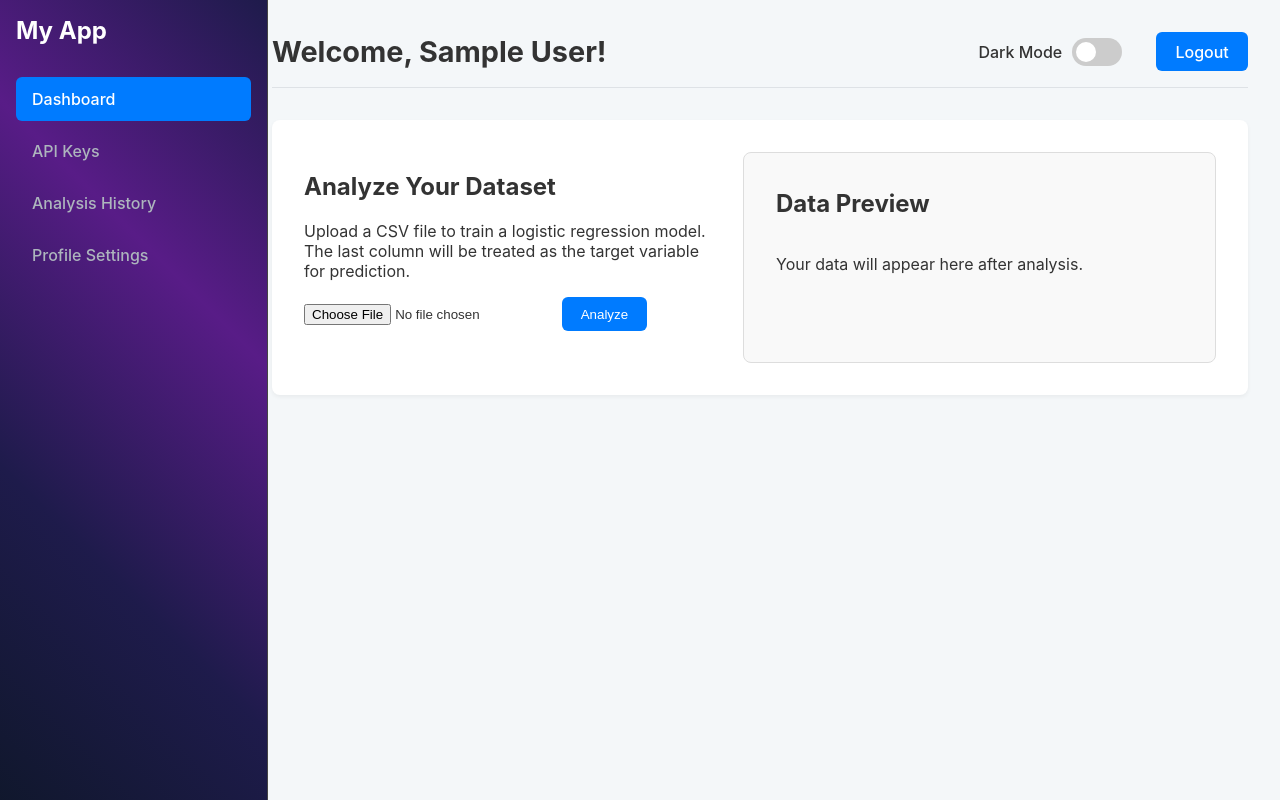
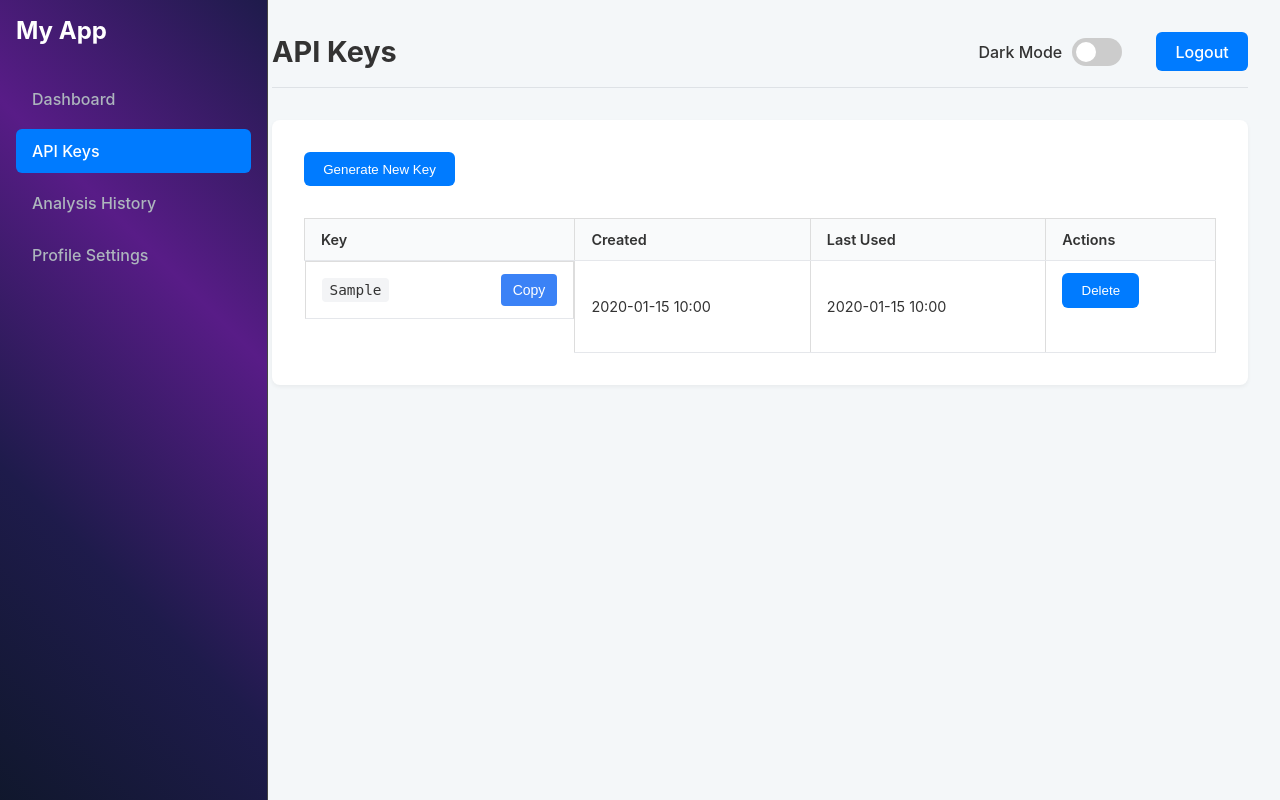
Before and after one commit to GAMEstar911/todocker, a Flask app: page /api-keys in a window 1280 px wide. Run offline with Flask 3, Linux system fonts and the light colour scheme; a user stored in the database is signed in; tables that the repository leaves empty hold one stand-in row (values such as "Sample post").

Commit message:
Feat: Add API keys page and update sidebar

```diff
--- a/app.py
+++ b/app.py
@@ -491,6 +491,20 @@ def api_keys():
     return render_template("api_keys.html", current_user=current_user, keys=keys)
 
 
+@app.route("/api-keys/<int:key_id>/delete", methods=["POST"])
+@login_required
+def delete_api_key(key_id):
+    key_to_delete = APIKey.query.get_or_404(key_id)
+    if key_to_delete.user_id != current_user.id:
+        flash("You do not have permission to delete this key.", "danger")
+        return redirect(url_for("api_keys"))
+
+    db.session.delete(key_to_delete)
+    db.session.commit()
+    flash("API Key deleted successfully.", "success")
+    return redirect(url_for("api_keys"))
+
+
 # ----------------- LOGOUT -----------------
 @app.route("/logout")
 @login_required
--- a/db-init/init.sql
+++ b/db-init/init.sql
@@ -9,7 +9,7 @@ CREATE TABLE IF NOT EXISTS users (
 
 CREATE TABLE IF NOT EXISTS api_keys (
     id INT AUTO_INCREMENT PRIMARY KEY,
-    key VARCHAR(64) UNIQUE NOT NULL,
+    'key' VARCHAR(64) UNIQUE NOT NULL,
     user_id INT NOT NULL,
     created_at DATETIME DEFAULT CURRENT_TIMESTAMP,
     last_used_at DATETIME,
--- /dev/null
+++ b/static/css/api_keys.css
@@ -0,0 +1,77 @@
+.key-generation {
+    margin-bottom: 2rem;
+}
+
+.key-list table {
+    width: 100%;
+    border-collapse: collapse;
+    margin-top: 1rem;
+}
+
+.key-list th, .key-list td {
+    padding: 0.75rem 1rem;
+    border-bottom: 1px solid #e5e7eb;
+    text-align: left;
+}
+
+.key-list th {
+    background-color: #f9fafb;
+    font-weight: 600;
+}
+
+.key-cell {
+    display: flex;
+    align-items: center;
+    justify-content: space-between;
+}
+
+.api-key-value {
+    font-family: monospace;
+    background-color: #f3f4f6;
+    padding: 0.25rem 0.5rem;
+    border-radius: 4px;
+}
+
+.copy-btn {
+    background-color: #3b82f6;
+    color: white;
+    border: none;
+    padding: 0.5rem 0.75rem;
+    border-radius: 4px;
+    cursor: pointer;
+    font-size: 0.875rem;
+    margin-left: 1rem;
+}
+
+.copy-btn:hover {
+    background-color: #2563eb;
+}
+
+.button-danger {
+    background-color: #ef4444;
+    color: white;
+}
+
+.button-danger:hover {
+    background-color: #dc2626;
+}
+
+.flash-messages {
+    margin-bottom: 1rem;
+}
+
+.flash {
+    padding: 1rem;
+    border-radius: 4px;
+    margin-bottom: 1rem;
+}
+
+.flash.success {
+    background-color: #d1fae5;
+    color: #065f46;
+}
+
+.flash.danger {
+    background-color: #fee2e2;
+    color: #991b1b;
+}
--- /dev/null
+++ b/static/js/api_keys.js
@@ -0,0 +1,17 @@
+document.addEventListener('DOMContentLoaded', function() {
+    const copyButtons = document.querySelectorAll('.copy-btn');
+
+    copyButtons.forEach(button => {
+        button.addEventListener('click', function() {
+            const keyToCopy = this.getAttribute('data-key');
+            navigator.clipboard.writeText(keyToCopy).then(() => {
+                this.textContent = 'Copied!';
+                setTimeout(() => {
+                    this.textContent = 'Copy';
+                }, 2000);
+            }).catch(err => {
+                console.error('Failed to copy text: ', err);
+            });
+        });
+    });
+});
--- a/templates/api_keys.html
+++ b/templates/api_keys.html
@@ -1,15 +1,20 @@
-{% extends "dashboard.html" %}
+{% extends "base.html" %}
 
 {% block title %}API Keys{% endblock %}
 
+{% block head_extra %}
+<link rel="stylesheet" href="{{ url_for('static', filename='css/api_keys.css') }}">
+{% endblock %}
+
+{% block page_title %}API Keys{% endblock %}
+
 {% block content %}
-<div class="main-app-content">
-    <header>
-        <h1>API Keys</h1>
-        <form action="{{ url_for('api_keys') }}" method="POST" style="margin: 0;">
+<div class="main-content">
+    <div class="key-generation">
+        <form action="{{ url_for('api_keys') }}" method="POST">
             <button type="submit" class="button-primary">Generate New Key</button>
         </form>
-    </header>
+    </div>
 
     {% with messages = get_flashed_messages(with_categories=true) %}
         {% if messages %}
@@ -21,13 +26,12 @@
         {% endif %}
     {% endwith %}
 
-    <div class="container">
     <div class="key-list">
         {% if keys %}
             <table>
                 <thead>
                     <tr>
-                            <th>Key (first 8 chars)</th>
+                        <th>Key</th>
                         <th>Created</th>
                         <th>Last Used</th>
                         <th>Actions</th>
@@ -36,7 +40,10 @@
                 <tbody>
                     {% for key in keys %}
                         <tr>
-                                <td><code>{{ key.key[:8] }}...</code></td>
+                            <td class="key-cell">
+                                <code class="api-key-value">{{ key.key }}</code>
+                                <button class="copy-btn" data-key="{{ key.key }}">Copy</button>
+                            </td>
                             <td>{{ key.created_at.strftime('%Y-%m-%d %H:%M') }}</td>
                             <td>{{ key.last_used_at.strftime('%Y-%m-%d %H:%M') if key.last_used_at else 'Never' }}</td>
                             <td>
@@ -53,5 +60,8 @@
         {% endif %}
     </div>
 </div>
-</div>
 {% endblock %}
+
+{% block scripts %}
+<script src="{{ url_for('static', filename='js/api_keys.js') }}"></script>
+{% endblock %}
--- /dev/null
+++ b/templates/base.html
@@ -0,0 +1,50 @@
+<!DOCTYPE html>
+<html lang="en">
+<head>
+    <meta charset="UTF-8">
+    <meta name="viewport" content="width=device-width, initial-scale=1.0">
+    <title>{% block title %}My App{% endblock %}</title>
+    <link rel="stylesheet" href="{{ url_for('static', filename='css/dashboard.css') }}">
+    {% block head_extra %}{% endblock %}
+    <link rel="icon" href="{{ url_for('static', filename='favicon.png') }}">
+</head>
+<body>
+    <div class="dashboard-layout">
+        <nav class="sidebar">
+            <div class="sidebar-header">
+                <h3>My App</h3>
+            </div>
+            <ul>
+                <li><a href="{{ url_for('dashboard') }}" class="{{ 'active' if request.endpoint == 'dashboard' else '' }}">Dashboard</a></li>
+                <li><a href="{{ url_for('api_keys') }}" class="{{ 'active' if request.endpoint == 'api_keys' else '' }}">API Keys</a></li>
+                <li><a href="#">Analysis History</a></li>
+                <li><a href="#">Profile Settings</a></li>
+            </ul>
+        </nav>
+
+        <div class="main-app-content">
+            <header>
+                <h1>{% block page_title %}{% endblock %}</h1>
+                <div class="header-controls">
+                    <div class="theme-switcher">
+                        <label for="theme-toggle">Dark Mode</label>
+                        <label class="toggle-switch">
+                            <input type="checkbox" id="theme-toggle">
+                            <span class="slider"></span>
+                        </label>
+                    </div>
+                    <a href="{{ url_for('logout') }}" class="logout-button">Logout</a>
+                </div>
+            </header>
+
+            <div class="container">
+                {% block content %}{% endblock %}
+            </div>
+        </div>
+    </div>
+
+    <script src="https://cdn.jsdelivr.net/npm/chart.js"></script>
+    <script src="{{ url_for('static', filename='js/dashboard.js') }}"></script>
+    {% block scripts %}{% endblock %}
+</body>
+</html>
--- a/templates/dashboard.html
+++ b/templates/dashboard.html
@@ -1,42 +1,10 @@
-<!DOCTYPE html>
-<html lang="en">
-<head>
-    <meta charset="UTF-8">
-    <meta name="viewport" content="width=device-width, initial-scale=1.0">
-    <title>Analysis Dashboard</title>
-    <link rel="stylesheet" href="{{ url_for('static', filename='css/dashboard.css') }}">
-    <link rel="icon" href="{{ url_for('static', filename='favicon.png') }}">
-</head>
-<body>
-    <div class="dashboard-layout">
-        <nav class="sidebar">
-            <div class="sidebar-header">
-                <h3>My App</h3>
-            </div>
-            <ul>
-                <li><a href="{{ url_for('dashboard') }}" class="active">Dashboard</a></li>
-                <li><a href="{{ url_for('api_keys') }}">API Keys</a></li>
-                <li><a href="#">Analysis History</a></li>
-                <li><a href="#">Profile Settings</a></li>
-            </ul>
-        </nav>
+{% extends "base.html" %}
 
-        <div class="main-app-content">
-            <header>
-                <h1>Welcome, {{ current_user.full_name }}!</h1>
-                <div class="header-controls">
-                    <div class="theme-switcher">
-                        <label for="theme-toggle">Dark Mode</label>
-                        <label class="toggle-switch">
-                            <input type="checkbox" id="theme-toggle">
-                            <span class="slider"></span>
-                        </label>
-                    </div>
-                    <a href="{{ url_for('logout') }}" class="logout-button">Logout</a>
-                </div>
-            </header>
+{% block title %}Analysis Dashboard{% endblock %}
 
-            <div class="container">
+{% block page_title %}Welcome, {{ current_user.full_name }}!{% endblock %}
+
+{% block content %}
 <div class="main-content">
     <h2>Analyze Your Dataset</h2>
     <p>Upload a CSV file to train a logistic regression model. The last column will be treated as the target variable for prediction.</p>
@@ -66,11 +34,8 @@
             <p>Your data will appear here after analysis.</p>
         </div>
     </div>
-                </div>
-        </div>
-    </div>
+{% endblock %}
 
-    <script src="https://cdn.jsdelivr.net/npm/chart.js"></script>
+{% block scripts %}
 <script src="{{ url_for('static', filename='js/dashboard.js') }}"></script>
-</body>
-</html>
+{% endblock %}
```
Also changed, not shown: docker-compose.yaml (line endings or trailing spaces), 1 other file. Lines whose indentation alone changed are shown as unchanged.
